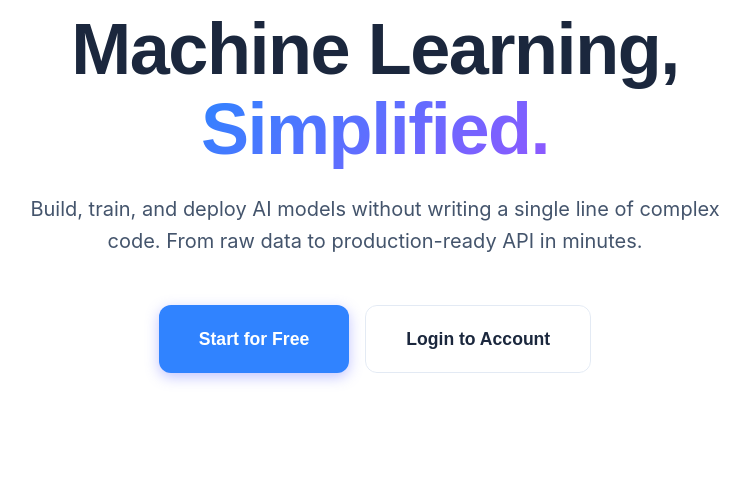
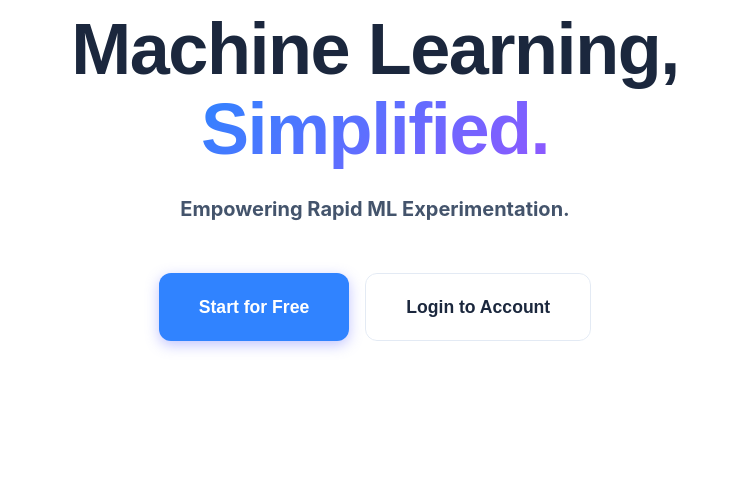
Before and after one commit to Prithvi-Siddharth/OneClick.AI, a FastAPI app: page / in a window 1280 px wide. Shown: the part 221-718 px from the top of the page, without its empty margins (265-1014 px from the left). Run offline with FastAPI, Linux system fonts and the light colour scheme; parts of the project's set-up code (start-up, migrations or seed data) failed here and were passed over.

Commit message:
changed prob statement

```diff
--- a/backend/app/templates/about_mission.html
+++ b/backend/app/templates/about_mission.html
@@ -8,9 +8,7 @@
 
     <div class="card" style="padding: 2.5rem; line-height: 1.8; font-size: 1.1em;">
         <p style="margin-bottom: 1.5rem;">
-            At <strong style="color: var(--primary-color);">OneClick.AI</strong>, our mission is to democratize Access
-            to Artificial Intelligence. We believe that the power of machine learning should not be limited to highly skilled individuals and programmers. Our goal is to provide a simple, intuitive, and powerful platform that
-            empowers individuals and businesses of all sizes to leverage data and build intelligent solutions.
+            At <strong style="color: var(--primary-color);">OneClick.AI</strong>, our mission is to provide a <strong>no-code ML tool for rapid development by data science and MLOPs teams used to accelerate experimentation.</strong> We believe that the power of machine learning should be accessible to all, from raw data to production-ready APIs in minutes.
         </p>
 
         <h3 style="margin-top: 2rem; margin-bottom: 1rem;">We are committed to:</h3>
--- a/backend/app/templates/base.html
+++ b/backend/app/templates/base.html
@@ -5,6 +5,7 @@
     <meta charset="UTF-8">
     <meta name="viewport" content="width=device-width, initial-scale=1.0">
     <title>{% block title %}OneClick.AI{% endblock %}</title>
+    <meta name="description" content="A no-code ML tool for rapid development by data science and MLOPs teams used to accelerate experimentation.">
     <!-- Font Awesome for Icons -->
     <link rel="stylesheet" href="https://cdnjs.cloudflare.com/ajax/libs/font-awesome/6.0.0/css/all.min.css">
     <!-- Custom CSS (Versioned to force refresh) -->
--- a/backend/app/templates/dashboard.html
+++ b/backend/app/templates/dashboard.html
@@ -5,7 +5,10 @@
 {% block content %}
 <div class="container">
     <div style="display: flex; justify-content: space-between; align-items: center; margin-bottom: 2rem;">
-        <h1>Welcome, {{ username }}!</h1>
+        <div style="display: flex; flex-direction: column;">
+            <h1 style="margin: 0;">Welcome, {{ username }}!</h1>
+            <!-- <p style="color: var(--text-muted); font-size: 0.95rem; margin-top: 5px; font-weight: 700;">Empowering Rapid ML Experimentation.</p> -->
+        </div>
         <!-- Logout is now in the navbar, but we can keep a secondary one or remove it. Removing it as it's in nav. -->
     </div>
 
--- a/backend/app/templates/home.html
+++ b/backend/app/templates/home.html
@@ -1,6 +1,6 @@
 {% extends "base.html" %}
 
-{% block title %}OneClick.AI - Machine Learning Made Easy{% endblock %}
+{% block title %}OneClick.AI - Rapid No-Code ML Experimentation{% endblock %}
 
 {% block content %}
 <section class="hero-section">
@@ -10,8 +10,7 @@
             <span class="accent-text">Simplified.</span>
         </h1>
         <p class="hero-subtitle">
-            Build, train, and deploy AI models without writing a single line of complex code.
-            From raw data to production-ready API in minutes.
+            <strong>Empowering Rapid ML Experimentation.</strong>
         </p>
         <div class="hero-cta">
             <a href="/register" class="btn btn-primary" style="padding: 1.2rem 2.5rem; font-size: 1.1rem;">Start for Free</a>
```
Also changed, not shown: backend/docs/TODAY_SUMMARY.md (+1 -1 lines).
